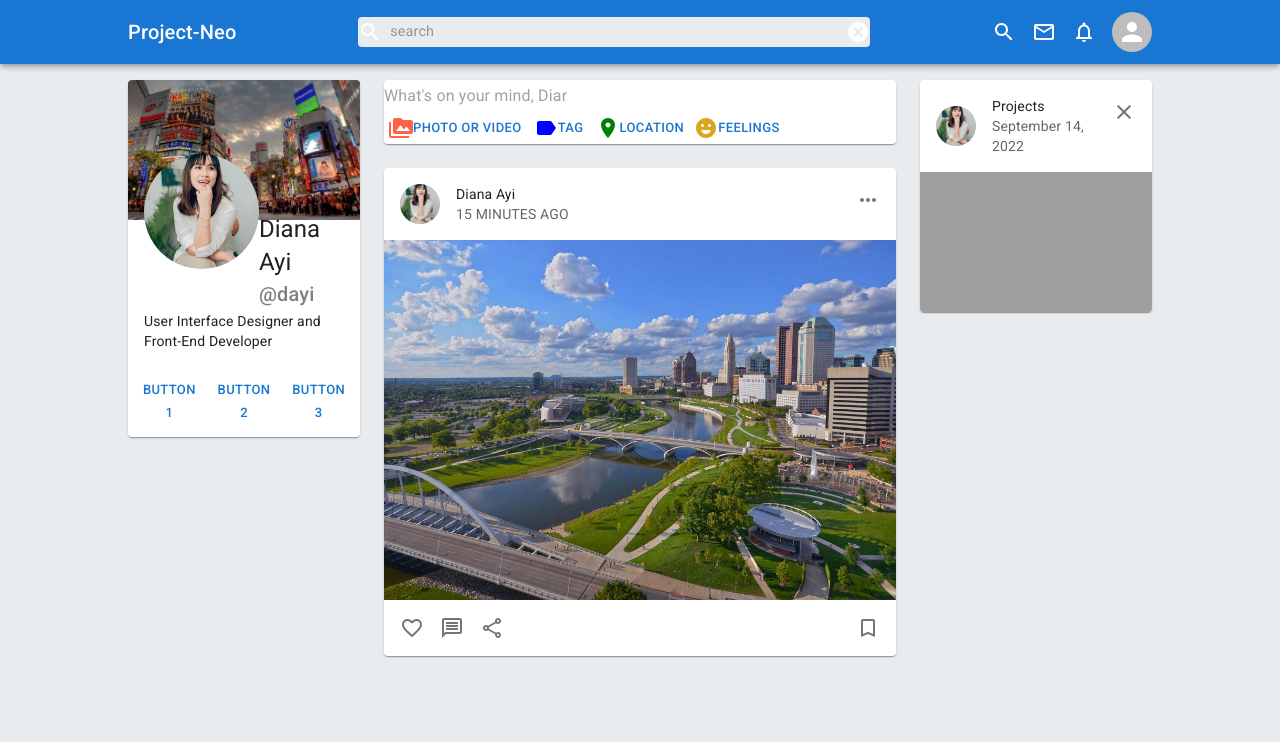
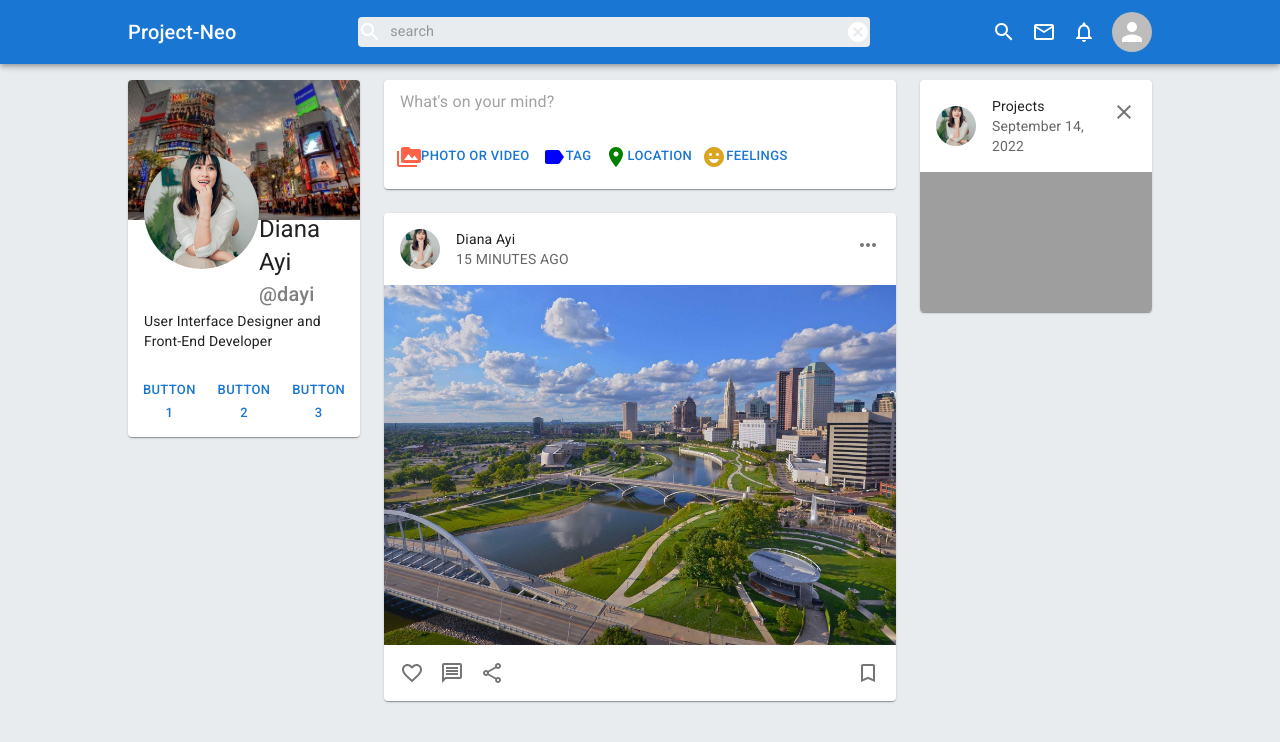
Before and after one commit to jpzambranoleon/project-neo-front-end, a React (Create React App) app: page / in a window 1280 px wide. Shown: the top 742 px of the page. Built offline with nearby package versions, Linux system fonts and the light colour scheme; grey boxes are pictures that could not be loaded.

Commit message:
updated Post.jsx

```diff
--- a/src/components/Post.jsx
+++ b/src/components/Post.jsx
@@ -1,13 +1,27 @@
 import { EmojiEmotions, Label, PermMedia, Room } from "@mui/icons-material";
-import { Button, Card, InputBase } from "@mui/material";
+import { Button, Card, InputBase, TextField} from "@mui/material";
+import { makeStyles } from "@mui/styles";
+
+const useStyles = makeStyles((theme) => ({
+    inputBase: {
+        alignItems: "center",
+        padding: "0.4rem 1rem",
+        marginBottom: theme.spacing(2)
+    },
+    buttonGroup: {
+        marginLeft: theme.spacing(1),
+        marginBottom: theme.spacing(2)
+    }
+}))
 
 const Post = () => {
+    const classes = useStyles();
     return (
         <Card>
-            <div>
-                <InputBase placeholder="What's on your mind, Diana?" />
+            <div className={classes.inputBase}>
+                <InputBase multiline placeholder="What's on your mind?" sx={{ width: "100%" }}/>
             </div>
-            <div>
+            <div className={classes.buttonGroup}>
                 <Button size="small">
                     <PermMedia htmlColor="tomato"/>
                     Photo or Video
```
